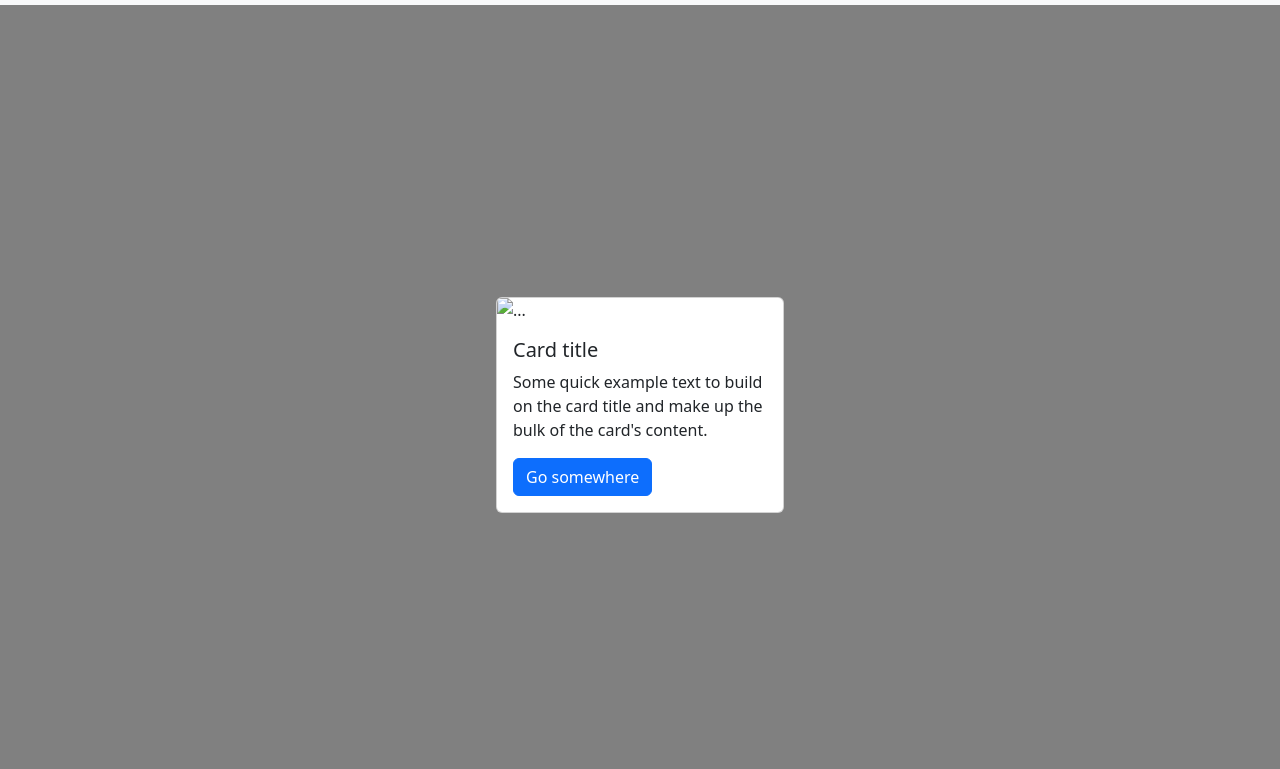
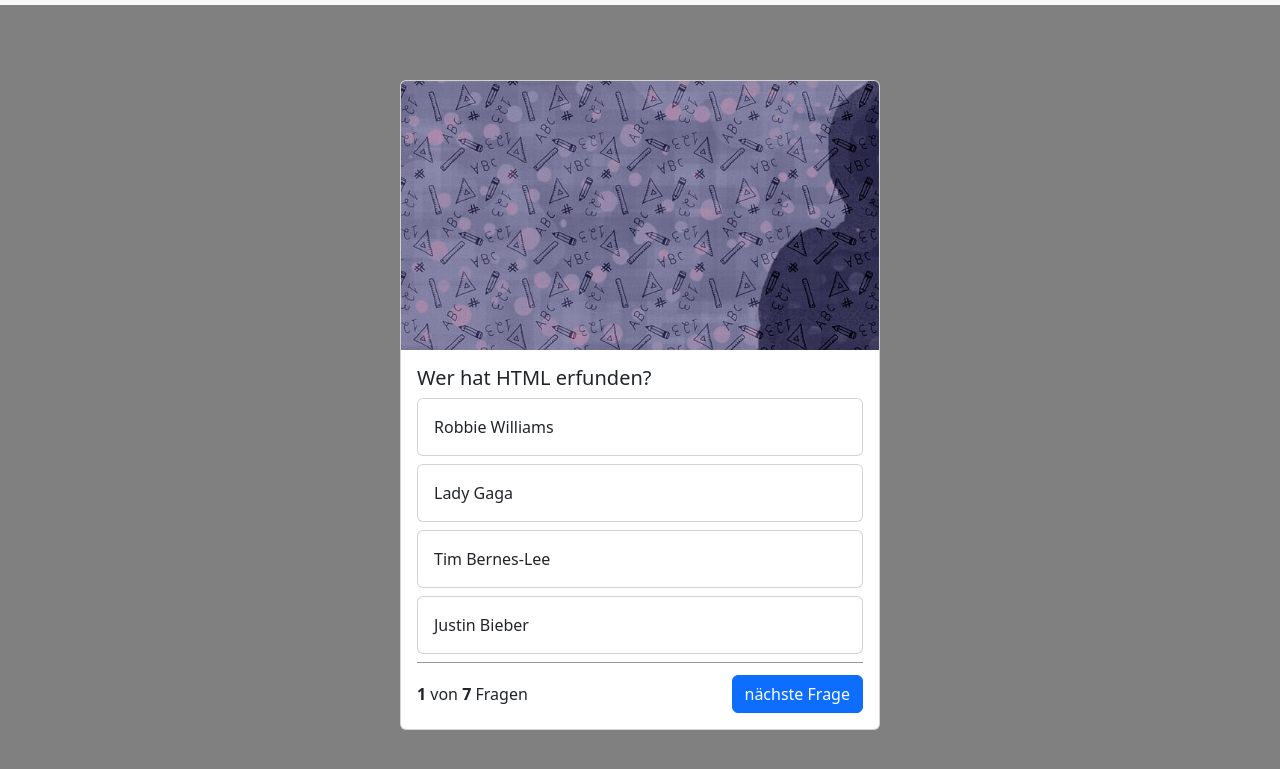
Before and after one commit to Simon-Kral/quizapp, a plain HTML site: page index.html in a window 1280 px wide. Shown: the part 45-814 px from the top of the page. Drawn offline with nearby package versions, Linux system fonts and the light colour scheme.

Commit message:
basic question-answer-card added

```diff
--- a/index.html
+++ b/index.html
@@ -16,19 +16,41 @@
 
 </head>
 
-<body>
+<body onload="init()">
     <nav class="navbar bg-body-tertiary">
         <div class="container-fluid">
             <span class="navbar-brand mb-0 h1">QuizApp</span>
         </div>
     </nav>
     <div class="mainContainer">
-        <div class="card" style="width: 18rem;">
-            <img src="..." class="card-img-top" alt="...">
+        <div class="card mainCard">
+            <img src="img/pencil.jpg" class="card-img-top" alt="background">
             <div class="card-body">
-                <h5 class="card-title">Card title</h5>
-                <p class="card-text">Some quick example text to build on the card title and make up the bulk of the card's content.</p>
-                <a href="#" class="btn btn-primary">Go somewhere</a>
+                <h5 class="card-title" id="question">Frage</h5>
+                <div class="card answerCard mb-2">
+                    <div class="card-body" id="answer_1" onclick="answer('answer_1')">
+                        Antwort
+                    </div>
+                </div>
+                <div class="card answerCard mb-2">
+                    <div class="card-body" id="answer_2" onclick="answer('answer_2')">
+                        Antwort
+                    </div>
+                </div>
+                <div class="card answerCard mb-2">
+                    <div class="card-body" id="answer_3" onclick="answer('answer_3')">
+                        Antwort
+                    </div>
+                </div>
+                <div class="card answerCard mb-2">
+                    <div class="card-body" id="answer_4" onclick="answer('answer_4')">
+                        Antwort
+                    </div>
+                </div>
+                <div class="questionFooter">
+                    <span><b>1</b> von <b id="numberOfQuestions">5</b> Fragen</span>
+                    <button class="btn btn-primary">nächste Frage</button>
+                </div>
             </div>
         </div>
     </div>
--- a/script.js
+++ b/script.js
@@ -0,0 +1,91 @@
+let questions = [{
+        "question": "Wer hat HTML erfunden?",
+        "answer_1": "Robbie Williams",
+        "answer_2": "Lady Gaga",
+        "answer_3": "Tim Bernes-Lee",
+        "answer_4": "Justin Bieber",
+        "right_answer": 3
+    },
+    {
+        "question": "Was bedeutet das HTML Tag &lt;a&gt;?",
+        "answer_1": "Text Fett",
+        "answer_2": "Container",
+        "answer_3": "Ein Link",
+        "answer_4": "Kursiv",
+        "right_answer": 3
+    },
+    {
+        "question": "Wie bindet man eine Website in eine Website ein?",
+        "answer_1": "&lt;iframe&gt;, &lt;frame&gt;, and &lt;iframeset&gt;",
+        "answer_2": "&lt;iframe&gt;",
+        "answer_3": "&lt;frame&gt;",
+        "answer_4": "&lt;frameset&gt;",
+        "right_answer": 2
+    },
+    {
+        "question": "Wie stellt man Text am BESTEN fett dar?",
+        "answer_1": "&lt;strong&gt;",
+        "answer_2": "CSS nutzen",
+        "answer_3": "&it;bold&gt;",
+        "answer_4": "&lt;b&gt;",
+        "right_answer": 1
+    },
+    {
+        "question": "Welches Attribut kann man NICHT für Textarea verwenden?",
+        "answer_1": "readonly",
+        "answer_2": "max",
+        "answer_3": "from",
+        "answer_4": "spellcheck",
+        "right_answer": 1
+    },
+    {
+        "question": "Wie wählst du alle Elemente vom Typ &lt;a&gt; mit dem Attribut title aus?",
+        "answer_1": "a[title]{...}",
+        "answer_2": "a > title {...}",
+        "answer_3": "a.title {...}",
+        "answer_4": "a=title {...}",
+        "right_answer": 1
+    },
+    {
+        "question": "Wie definiert man in JavaScript eine Variable?",
+        "answer_1": "let 100 = rate;",
+        "answer_2": "100 = let rate;",
+        "answer_3": "rate = 100;",
+        "answer_4": "let rate = 100;",
+        "right_answer": 4
+    },
+];
+
+let currentQuestion = 0;
+
+
+function init() {
+    document.getElementById('numberOfQuestions').innerHTML = questions.length;
+    showCurrentQuestion();
+}
+
+
+function showCurrentQuestion() {
+    let question = questions[currentQuestion];
+    document.getElementById('question').innerHTML = question.question;
+    document.getElementById('answer_1').innerHTML = question.answer_1;
+    document.getElementById('answer_2').innerHTML = question.answer_2;
+    document.getElementById('answer_3').innerHTML = question.answer_3;
+    document.getElementById('answer_4').innerHTML = question.answer_4;
+
+}
+
+
+function answer(selection) {
+    let question = questions[currentQuestion];
+    let selectedAnswer = selection.slice(-1);
+    let idOfRightAnswer = `answer_${question.right_answer}`;
+    if (selectedAnswer == question['right_answer']) {
+        console.log('richtige Antwort');
+        document.getElementById(selection).parentNode.classList.add('bg-success')
+    } else {
+        console.log('falsche Antwort');
+        document.getElementById(selection).parentNode.classList.add('bg-danger')
+        document.getElementById(idOfRightAnswer).parentNode.classList.add('bg-success')
+    }
+}
--- a/style.css
+++ b/style.css
@@ -5,3 +5,25 @@
     min-height: 100vh;
     background-color: grey !important;
 }
+
+.questionFooter {
+    display: flex;
+    justify-content: space-between;
+    border-top: 1px solid rgba(0, 0, 0, 0.4);
+    align-items: center;
+    padding-top: 12px;
+}
+
+.mainCard {
+    width: 30rem;
+}
+
+.answerCard:hover {
+    cursor: pointer;
+    background-color: rgba(0, 0, 0, 0.05);
+}
+
+.bg-success,
+.bg-danger {
+    color: white !important;
+}
```
Also changed, not shown: img/pencil.jpg (added).
